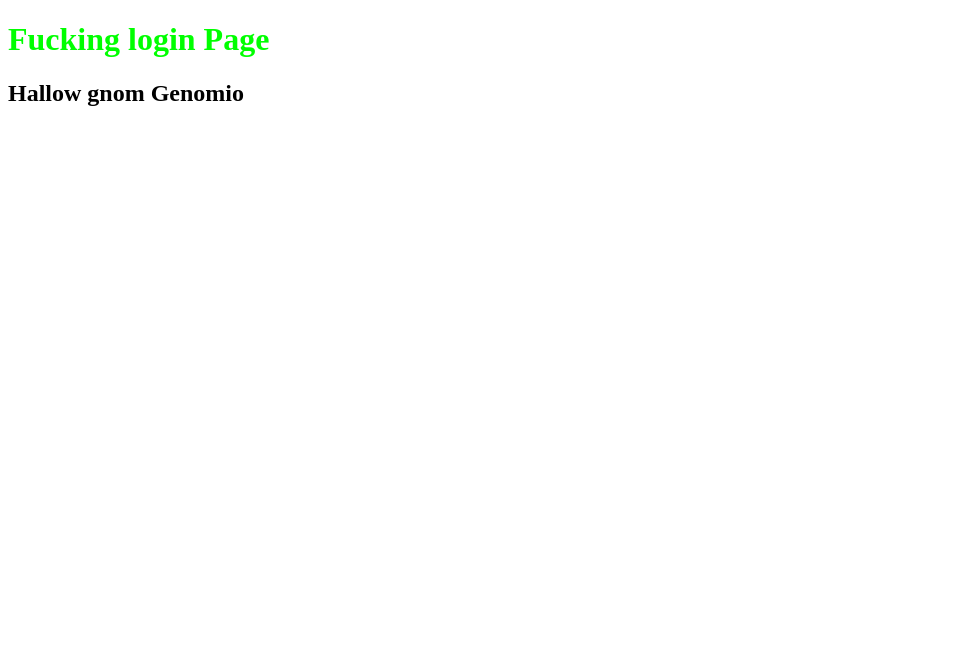
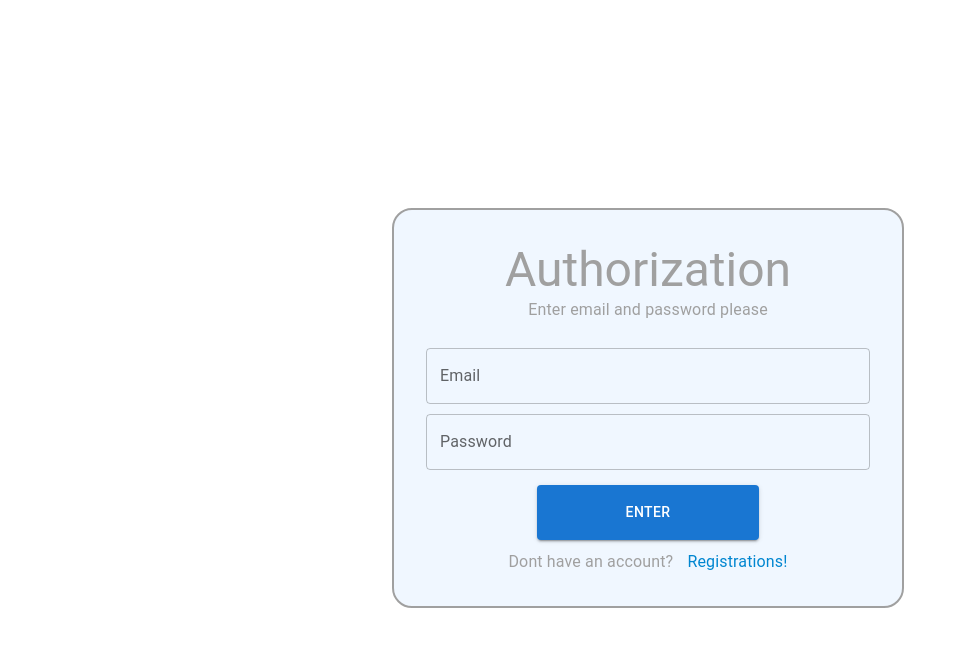
Before and after one commit to Aleksey6453/react_new_23, a React (Create React App) app: page /login in a window 1280 px wide. Shown: the top 646 px of the page, without its empty margins (0-959 px from the left). Built offline with nearby package versions, Linux system fonts and the light colour scheme.

Commit message:
Comit about finish login and register

```diff
--- a/src/components/auth/index.tsx
+++ b/src/components/auth/index.tsx
@@ -2,10 +2,33 @@ import React from 'react'
 import { useLocation } from 'react-router-dom'
 import LoginPage from './login/loginPage'
 import RegisterPage from './register/register'
+import './style.css'
+import { Box } from '@mui/material';
 
 const AuthRootComponent = () => {
   const location = useLocation()
-  return (location.pathname === '/login' ? <LoginPage /> : location.pathname === '/register' ? <RegisterPage /> : null)
+  return(
+    <div className='root'>
+      <div className="form">
+        <Box
+          display='flex'
+          justifyContent='center'
+          alignItems='center'
+          flexDirection='column'
+          maxWidth={640}
+          margin='auto'
+          padding={4}
+          borderRadius={5}
+          bgcolor='#F0F7FF'
+          color='#A0A0A0'
+          border='2px solid #A0A0A0'
+        >
+          {location.pathname === '/login' ? <LoginPage /> : location.pathname === '/register' ? <RegisterPage /> : null}
+        </Box>
+      </div>
+    </div>
+  )
+
 }
 
 export default AuthRootComponent
--- a/src/components/auth/login/loginPage.tsx
+++ b/src/components/auth/login/loginPage.tsx
@@ -1,16 +1,24 @@
 import React from 'react'
-import Test from '../../Test'
-import styles from './style.module.css'
+import {TextField, Button, Typography} from '@mui/material'
 
 const LoginPage = () => {
-  const name = "Alexandro"
-  const gnom = "Genomio"
+
 
   return (
-    <div>
-      <h1 className={styles.color}>Fucking login Page</h1>
-      <Test gnom = {gnom}/>
-    </div>
+    <>
+      <Typography variant="h3">
+        Authorization
+      </Typography>
+      <Typography variant="body1" marginBottom={2}>
+        Enter email and password please
+      </Typography>
+      <TextField fullWidth={true} sx={{marginTop:'10px'}} label="Email" variant="outlined" placeholder='Enter your email'/>
+      <TextField type='password' fullWidth={true} sx={{marginTop:'10px'}} label="Password" variant="outlined" placeholder='Enter your password'/>
+      <Button sx={{marginTop:'15px', width: '50%', padding: '15px'}} variant="contained">Enter</Button>
+      <Typography variant="body1" sx={{marginTop:'10px'}}>
+       Dont have an account? <span className='incitingText'>Registrations!</span>
+      </Typography>
+    </>
   )
 }
 
--- a/src/components/auth/register/register.tsx
+++ b/src/components/auth/register/register.tsx
@@ -1,10 +1,26 @@
 import React from 'react'
+import {TextField, Button, Typography} from '@mui/material'
+
 
 const RegisterPage = () => {
   return (
-    <div>
-      <h1>register!</h1>
-    </div>
+    <>
+      <Typography variant="h3">
+        Registration
+      </Typography>
+      <Typography variant="body1" marginBottom={2}>
+        Enter your data for registrations please
+      </Typography>
+      <TextField fullWidth={true} sx={{marginTop:'10px'}} label="Name" variant="outlined" placeholder='Enter your name'/>
+      <TextField fullWidth={true} sx={{marginTop:'10px'}} label="Username" variant="outlined" placeholder='Enter your username'/>
+      <TextField fullWidth={true} sx={{marginTop:'10px'}} label="Email" variant="outlined" placeholder='Enter your email'/>
+      <TextField type='password' fullWidth={true} sx={{marginTop:'10px'}} label="Password" variant="outlined" placeholder='Enter your password'/>
+      <TextField type='password' fullWidth={true} sx={{marginTop:'10px'}} label="Password" variant="outlined" placeholder='Repeate your password'/>
+      <Button sx={{marginTop:'15px', width: '50%', padding: '15px'}} variant="contained">Registration</Button>
+      <Typography variant="body1" sx={{marginTop:'10px'}}>
+       Do you already have an account? <span className='incitingText'>Autorization!</span>
+      </Typography>
+    </>
   )
 }
 
--- /dev/null
+++ b/src/components/auth/style.css
@@ -0,0 +1,16 @@
+.root {
+    display: flex;
+    justify-content: center;
+    align-items: center;
+    width: 100vw;
+    height: 100vh;
+}
+.form {
+    width: 40%;
+
+}
+.incitingText{
+    color: #0186D0;
+    margin-left: 10px;
+    cursor: pointer;
+}
```
